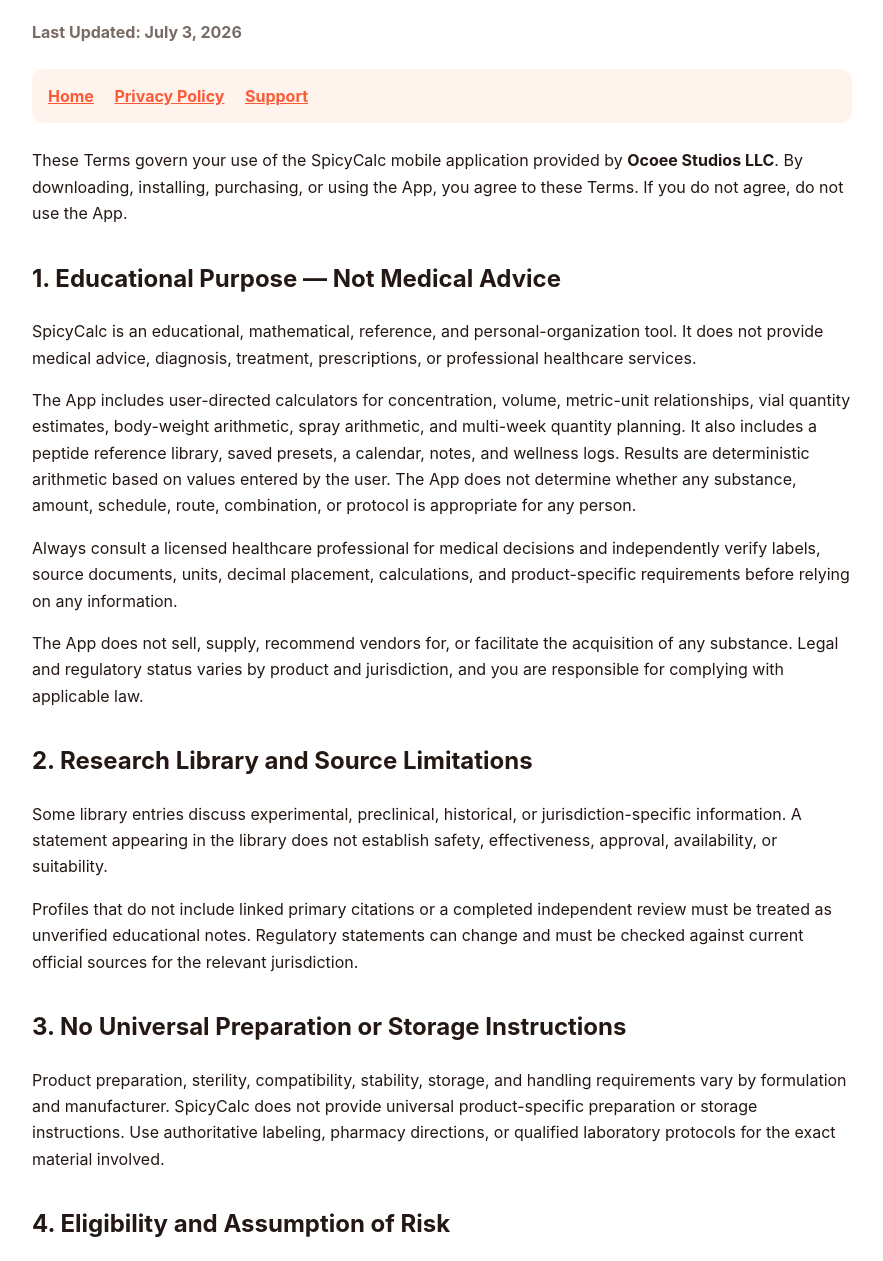
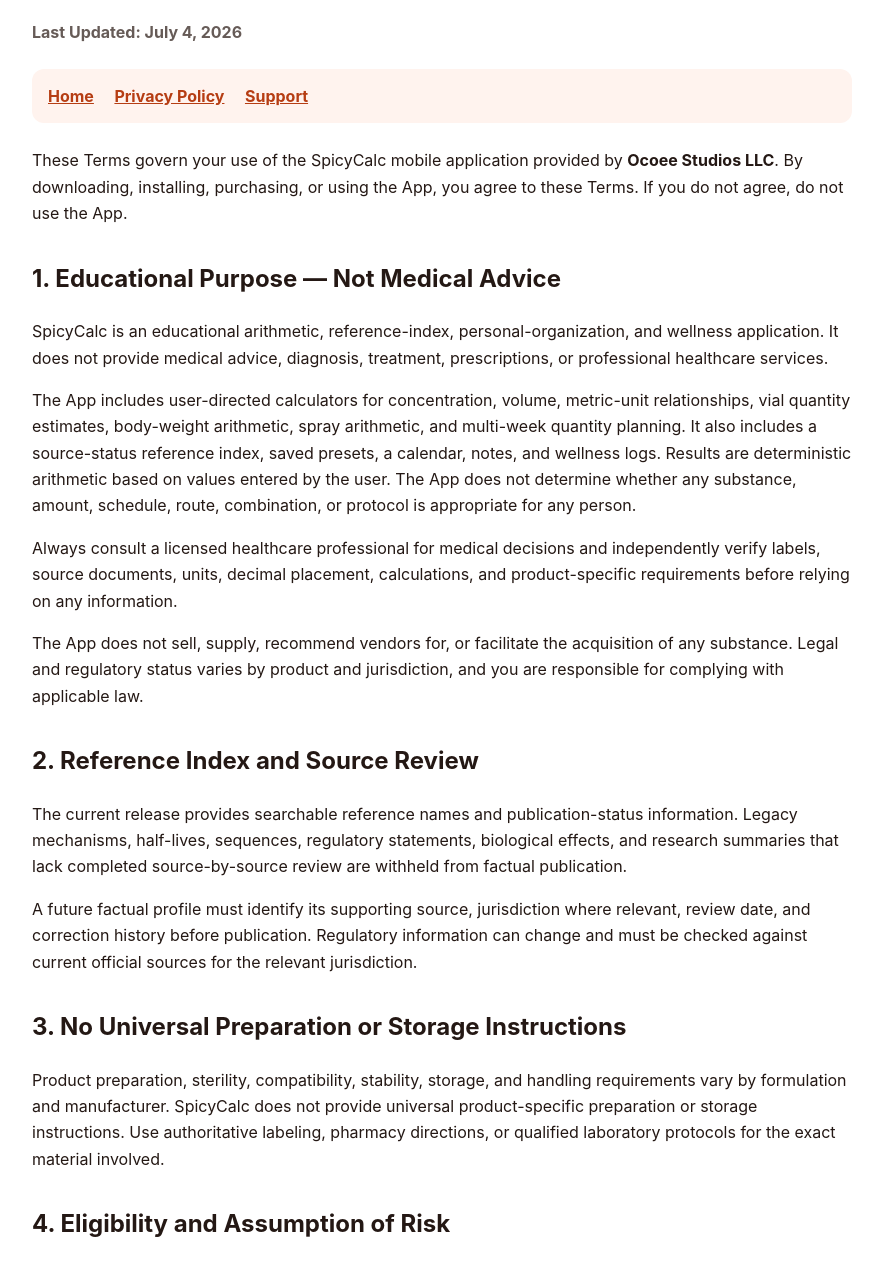
Before and after one commit to ocoee-studios/spicy-calc-legal, a plain HTML site: page terms-of-service.html in a window 1280 px wide. Shown: the part 129-1390 px from the top of the page, without its empty margins (198-1081 px from the left). Drawn offline with Linux system fonts and the light colour scheme.

Commit message:
Align terms with source-status reference index

```diff
--- a/terms-of-service.html
+++ b/terms-of-service.html
@@ -7,18 +7,18 @@
   <title>Terms of Service — SpicyCalc</title>
   <style>
     body{font-family:-apple-system,BlinkMacSystemFont,"Segoe UI",Roboto,sans-serif;line-height:1.65;color:#241814;max-width:820px;margin:0 auto;padding:40px 24px;background:#fff}
-    h1{color:#ff5a36;border-bottom:2px solid #ff5a36;padding-bottom:10px}
+    h1{color:#b63d13;border-bottom:2px solid #b63d13;padding-bottom:10px}
     h2{color:#241814;margin-top:32px}
-    a{color:#ff5a36}
-    .updated,.note{color:#786b66}
+    a{color:#b63d13}
+    .updated,.note{color:#665b57}
     .nav{margin:24px 0;padding:14px 16px;background:#fff3ee;border-radius:12px}
     .nav a{margin-right:16px;font-weight:700}
-    footer{margin-top:40px;padding-top:18px;border-top:1px solid #eee;color:#786b66;font-size:14px}
+    footer{margin-top:40px;padding-top:18px;border-top:1px solid #eee;color:#665b57;font-size:14px}
   </style>
 </head>
 <body>
   <h1>Terms of Service for SpicyCalc</h1>
-  <p class="updated"><strong>Last Updated: July 3, 2026</strong></p>
+  <p class="updated"><strong>Last Updated: July 4, 2026</strong></p>
 
   <div class="nav">
     <a href="./index.html">Home</a>
@@ -29,14 +29,14 @@
   <p>These Terms govern your use of the SpicyCalc mobile application provided by <strong>Ocoee Studios LLC</strong>. By downloading, installing, purchasing, or using the App, you agree to these Terms. If you do not agree, do not use the App.</p>
 
   <h2>1. Educational Purpose — Not Medical Advice</h2>
-  <p>SpicyCalc is an educational, mathematical, reference, and personal-organization tool. It does not provide medical advice, diagnosis, treatment, prescriptions, or professional healthcare services.</p>
-  <p>The App includes user-directed calculators for concentration, volume, metric-unit relationships, vial quantity estimates, body-weight arithmetic, spray arithmetic, and multi-week quantity planning. It also includes a peptide reference library, saved presets, a calendar, notes, and wellness logs. Results are deterministic arithmetic based on values entered by the user. The App does not determine whether any substance, amount, schedule, route, combination, or protocol is appropriate for any person.</p>
+  <p>SpicyCalc is an educational arithmetic, reference-index, personal-organization, and wellness application. It does not provide medical advice, diagnosis, treatment, prescriptions, or professional healthcare services.</p>
+  <p>The App includes user-directed calculators for concentration, volume, metric-unit relationships, vial quantity estimates, body-weight arithmetic, spray arithmetic, and multi-week quantity planning. It also includes a source-status reference index, saved presets, a calendar, notes, and wellness logs. Results are deterministic arithmetic based on values entered by the user. The App does not determine whether any substance, amount, schedule, route, combination, or protocol is appropriate for any person.</p>
   <p>Always consult a licensed healthcare professional for medical decisions and independently verify labels, source documents, units, decimal placement, calculations, and product-specific requirements before relying on any information.</p>
   <p>The App does not sell, supply, recommend vendors for, or facilitate the acquisition of any substance. Legal and regulatory status varies by product and jurisdiction, and you are responsible for complying with applicable law.</p>
 
-  <h2>2. Research Library and Source Limitations</h2>
-  <p>Some library entries discuss experimental, preclinical, historical, or jurisdiction-specific information. A statement appearing in the library does not establish safety, effectiveness, approval, availability, or suitability.</p>
-  <p>Profiles that do not include linked primary citations or a completed independent review must be treated as unverified educational notes. Regulatory statements can change and must be checked against current official sources for the relevant jurisdiction.</p>
+  <h2>2. Reference Index and Source Review</h2>
+  <p>The current release provides searchable reference names and publication-status information. Legacy mechanisms, half-lives, sequences, regulatory statements, biological effects, and research summaries that lack completed source-by-source review are withheld from factual publication.</p>
+  <p>A future factual profile must identify its supporting source, jurisdiction where relevant, review date, and correction history before publication. Regulatory information can change and must be checked against current official sources for the relevant jurisdiction.</p>
 
   <h2>3. No Universal Preparation or Storage Instructions</h2>
   <p>Product preparation, sterility, compatibility, stability, storage, and handling requirements vary by formulation and manufacturer. SpicyCalc does not provide universal product-specific preparation or storage instructions. Use authoritative labeling, pharmacy directions, or qualified laboratory protocols for the exact material involved.</p>
```
